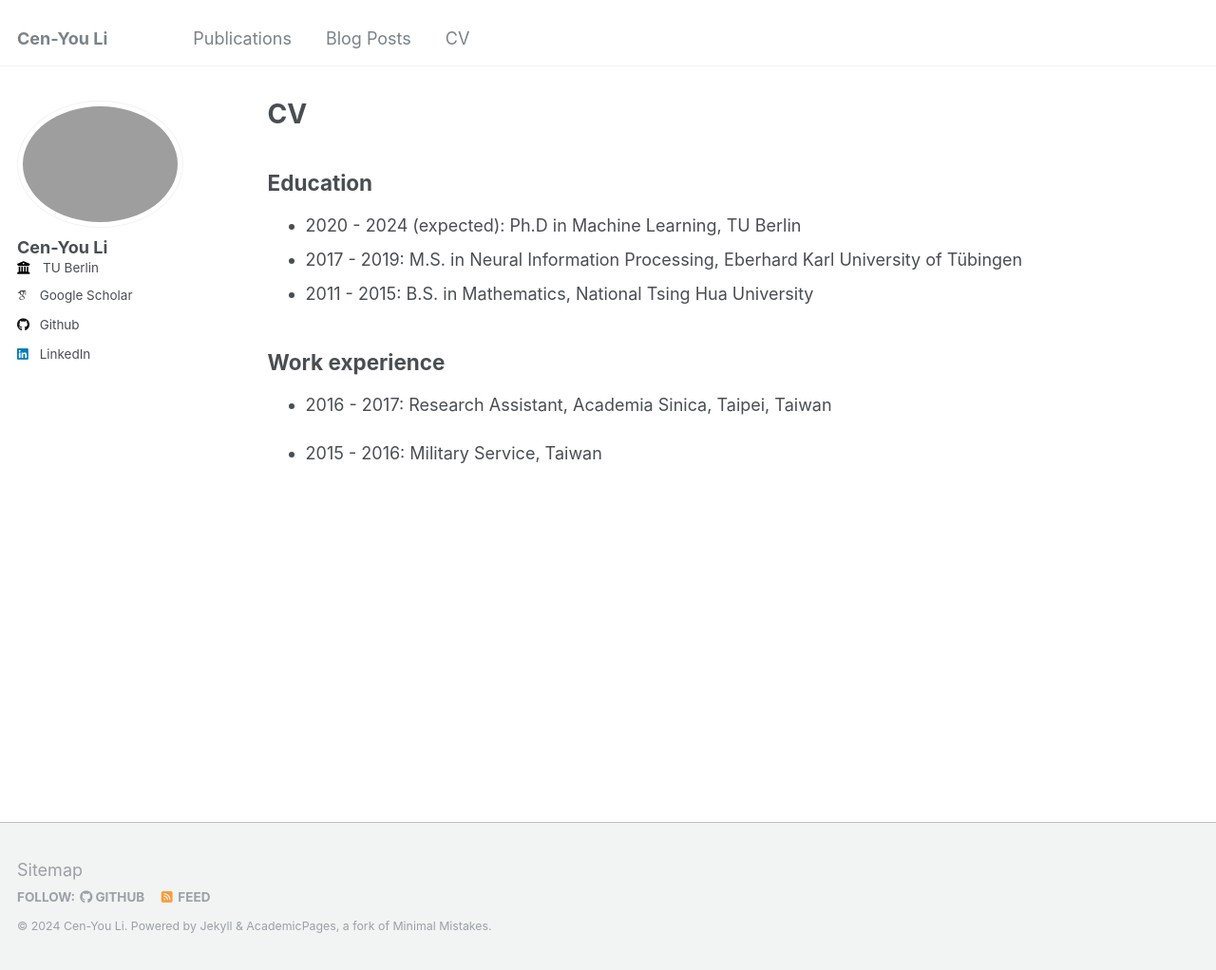
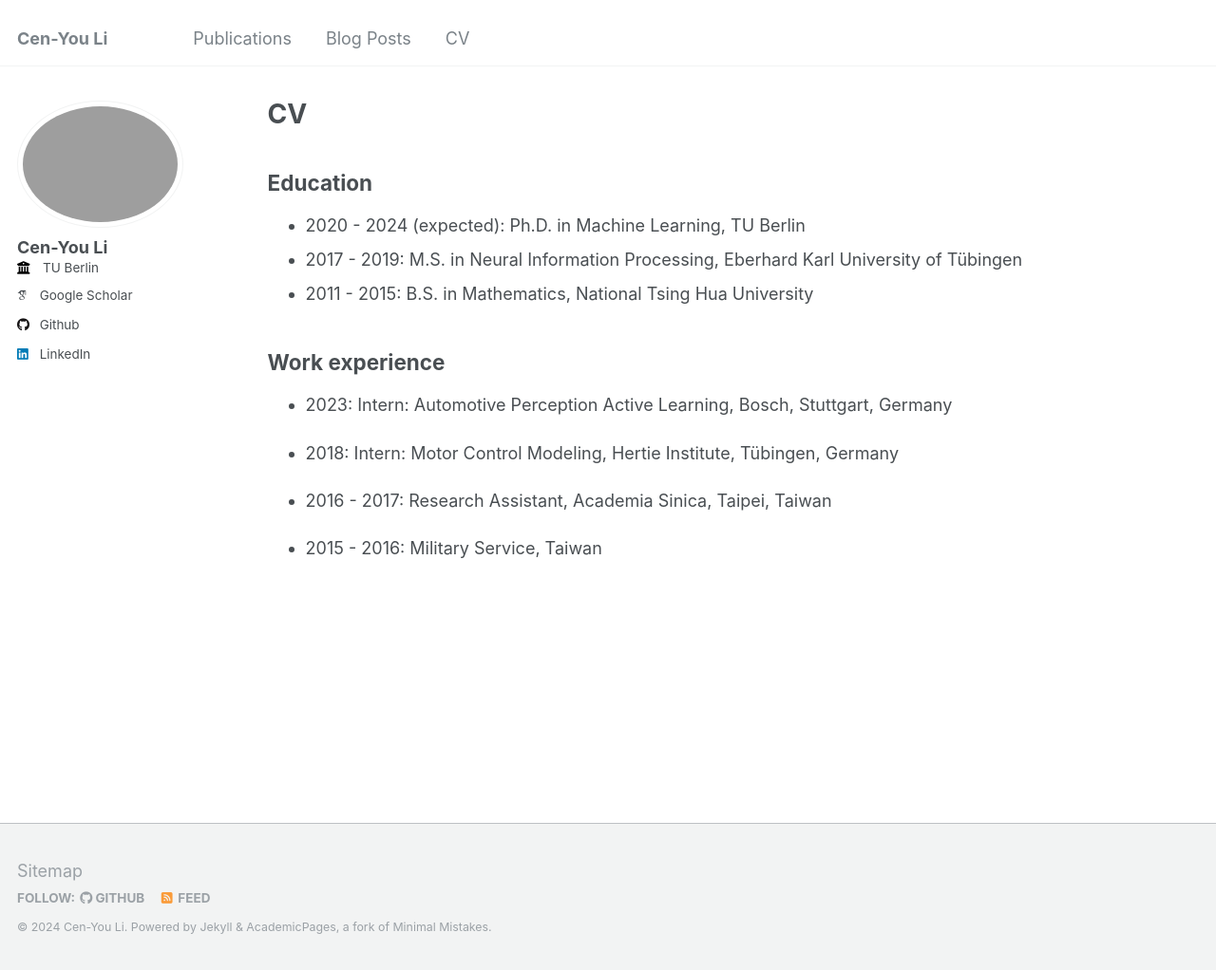
Before and after one commit to cenyou/cenyou.github.io, a Jekyll site: the page built from _pages/cv.md, in a window 1280 px wide and 1022 px high. Shown: the whole window at 95% size. Built offline with Jekyll 4.4.1, drawn with Linux system fonts in a browser that asks for light colours; some web fonts are replaced.

Commit message:
add interns

```diff
--- a/_pages/cv.md
+++ b/_pages/cv.md
@@ -11,12 +11,17 @@ redirect_from:
 
 Education
 ------
-* 2020 - 2024 (expected): Ph.D in Machine Learning, TU Berlin
+* 2020 - 2024 (expected): Ph.D. in Machine Learning, TU Berlin
 * 2017 - 2019: M.S. in Neural Information Processing, Eberhard Karl University of Tübingen
 * 2011 - 2015: B.S. in Mathematics, National Tsing Hua University
 
 Work experience
 ------
+
+* 2023: Intern: Automotive Perception Active Learning, Bosch, Stuttgart, Germany
+
+* 2018: Intern: Motor Control Modeling, Hertie Institute, Tübingen, Germany
+
 * 2016 - 2017: Research Assistant, Academia Sinica, Taipei, Taiwan
 
 * 2015 - 2016: Military Service, Taiwan
```
